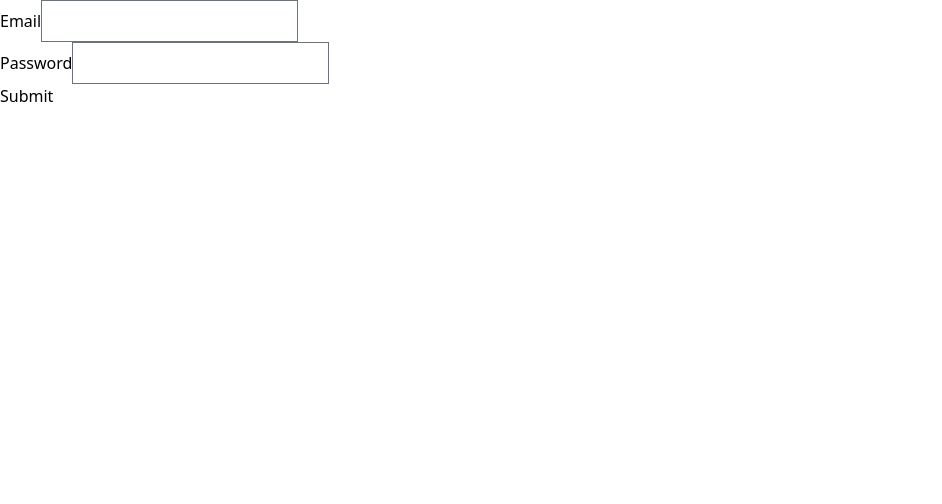
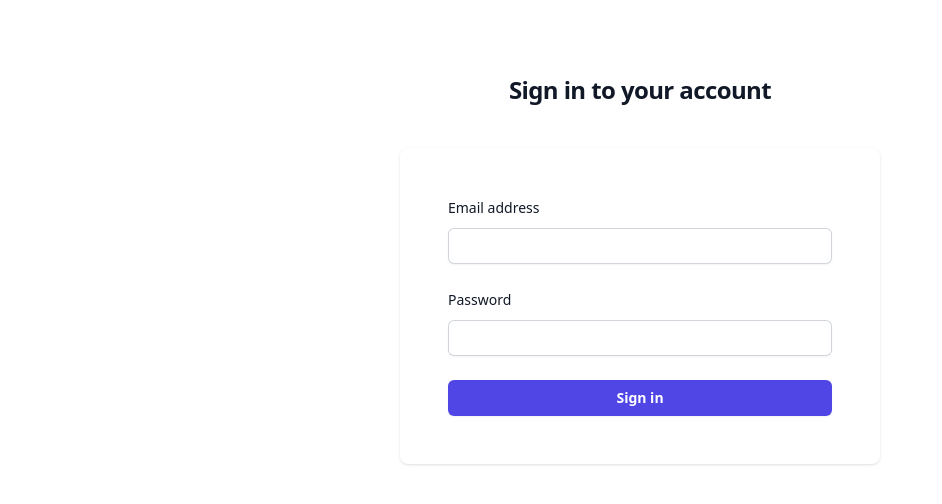
Before and after one commit to dobrinov/js-frontend, a React (Vite) app: page /sign-in in a window 1280 px wide. Shown: the top 504 px of the page, without its empty margins (0-942 px from the left). Built offline with nearby package versions, Linux system fonts and the light colour scheme.

Commit message:
Style the sign in page

```diff
--- a/package.json
+++ b/package.json
@@ -12,6 +12,9 @@
   },
   "dependencies": {
     "@apollo/client": "^3.11.2",
+    "@headlessui/react": "^2.1.2",
+    "@heroicons/react": "^2.1.5",
+    "classnames": "^2.5.1",
     "graphql": "^16.9.0",
     "react": "^18.3.1",
     "react-dom": "^18.3.1",
--- a/src/SignIn.tsx
+++ b/src/SignIn.tsx
@@ -1,3 +1,5 @@
+import { XCircleIcon } from "@heroicons/react/20/solid";
+import classNames from "classnames";
 import { useEffect, useRef, useState } from "react";
 import { useNavigate } from "react-router-dom";
 import { useToken } from "./useToken";
@@ -46,20 +48,90 @@ export function SignIn() {
   }
 
   return (
-    <form onSubmit={submit}>
-      {error && <div>{error}</div>}
+    <>
+      <div className="flex min-h-full flex-1 flex-col justify-center py-12 sm:px-6 lg:px-8">
+        <div className="sm:mx-auto sm:w-full sm:max-w-md">
+          <h2 className="mt-6 text-center text-2xl font-bold leading-9 tracking-tight text-gray-900">
+            Sign in to your account
+          </h2>
+        </div>
 
+        <div className="mt-10 sm:mx-auto sm:w-full sm:max-w-[480px]">
+          <div className="bg-white px-6 py-12 shadow sm:rounded-lg sm:px-12">
+            {error && <Alert text={error} className="mb-5" />}
+            <form className="space-y-6" onSubmit={submit}>
               <div>
-        <label>Email</label>
-        <input ref={emailRef} type="email" />
+                <label
+                  htmlFor="email"
+                  className="block text-sm font-medium leading-6 text-gray-900"
+                >
+                  Email address
+                </label>
+                <div className="mt-2">
+                  <input
+                    ref={emailRef}
+                    id="email"
+                    name="email"
+                    type="email"
+                    required
+                    autoComplete="email"
+                    className="block w-full rounded-md border-0 py-1.5 text-gray-900 shadow-sm ring-1 ring-inset ring-gray-300 placeholder:text-gray-400 focus:ring-2 focus:ring-inset focus:ring-indigo-600 sm:text-sm sm:leading-6"
+                  />
+                </div>
               </div>
 
               <div>
-        <label>Password</label>
-        <input ref={passwordRef} type="password" />
+                <label
+                  htmlFor="password"
+                  className="block text-sm font-medium leading-6 text-gray-900"
+                >
+                  Password
+                </label>
+                <div className="mt-2">
+                  <input
+                    ref={passwordRef}
+                    id="password"
+                    name="password"
+                    type="password"
+                    required
+                    autoComplete="current-password"
+                    className="block w-full rounded-md border-0 py-1.5 text-gray-900 shadow-sm ring-1 ring-inset ring-gray-300 placeholder:text-gray-400 focus:ring-2 focus:ring-inset focus:ring-indigo-600 sm:text-sm sm:leading-6"
+                  />
+                </div>
               </div>
 
-      <button type="submit">Submit</button>
+              <div>
+                <button
+                  type="submit"
+                  className="flex w-full justify-center rounded-md bg-indigo-600 px-3 py-1.5 text-sm font-semibold leading-6 text-white shadow-sm hover:bg-indigo-500 focus-visible:outline focus-visible:outline-2 focus-visible:outline-offset-2 focus-visible:outline-indigo-600"
+                >
+                  Sign in
+                </button>
+              </div>
             </form>
+          </div>
+        </div>
+      </div>
+    </>
   );
 }
+
+function Alert({ text, className }: { text: string; className?: string }) {
+  return (
+    <div
+      className={classNames(
+        "border-l-4 border-red-400 bg-red-50 p-4",
+        className,
+      )}
+    >
+      <div className="flex">
+        <div className="flex-shrink-0">
+          <XCircleIcon aria-hidden="true" className="h-5 w-5 text-red-400" />
+        </div>
+        <div className="ml-3">
+          <p className="text-sm text-red-700">{text}</p>
+        </div>
+      </div>
+    </div>
+  );
+}
```
Also changed, not shown: 1 other file (tests, documents, lock files or other folders). Lines whose indentation alone changed are shown as unchanged.
